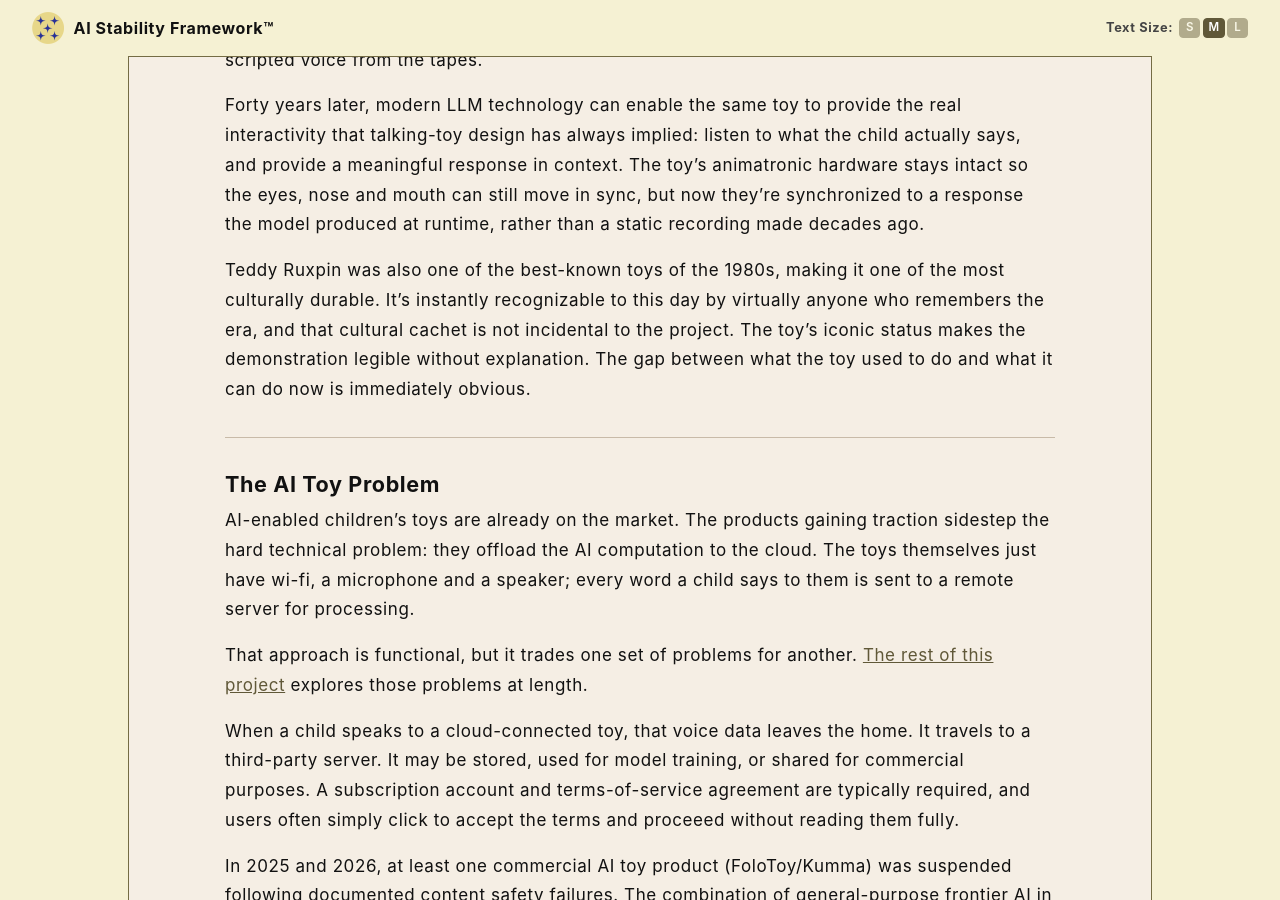
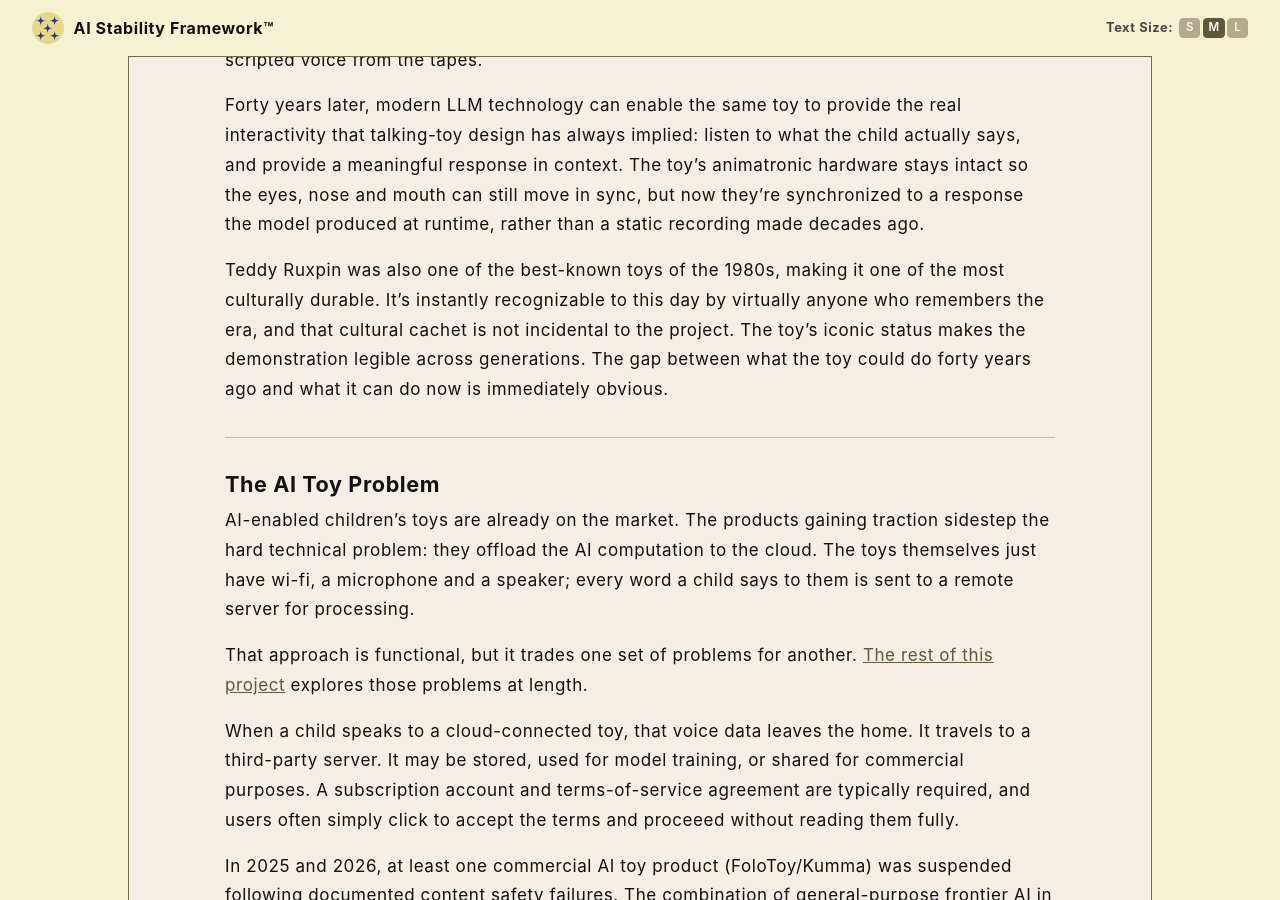
Before and after one commit to rojaslen/AISF-WEB, a Jekyll site: the page built from apx05.md, in a window 1280 px wide and 900 px high, scrolled down 413 px. Built offline with Jekyll 4.4.1, drawn with Linux system fonts in a browser that asks for light colours; some web fonts are replaced.

Commit message:
Update apx05.md

```diff
--- a/apx05.md
+++ b/apx05.md
@@ -19,7 +19,7 @@
 
 Forty years later, modern LLM technology can enable the same toy to provide the real interactivity that talking-toy design has always implied: listen to what the child actually says, and provide a meaningful response in context. The toy's animatronic hardware stays intact so the eyes, nose and mouth can still move in sync, but now they're synchronized to a response the model produced at runtime, rather than a static recording made decades ago.
 
-Teddy Ruxpin was also one of the best-known toys of the 1980s, making it one of the most culturally durable. It's instantly recognizable to this day by virtually anyone who remembers the era, and that cultural cachet is not incidental to the project. The toy's iconic status makes the demonstration legible without explanation. The gap between what the toy used to do and what it can do now is immediately obvious.
+Teddy Ruxpin was also one of the best-known toys of the 1980s, making it one of the most culturally durable. It's instantly recognizable to this day by virtually anyone who remembers the era, and that cultural cachet is not incidental to the project. The toy's iconic status makes the demonstration legible across generations. The gap between what the toy could do forty years ago and what it can do now is immediately obvious.
 
 ---
 
```
